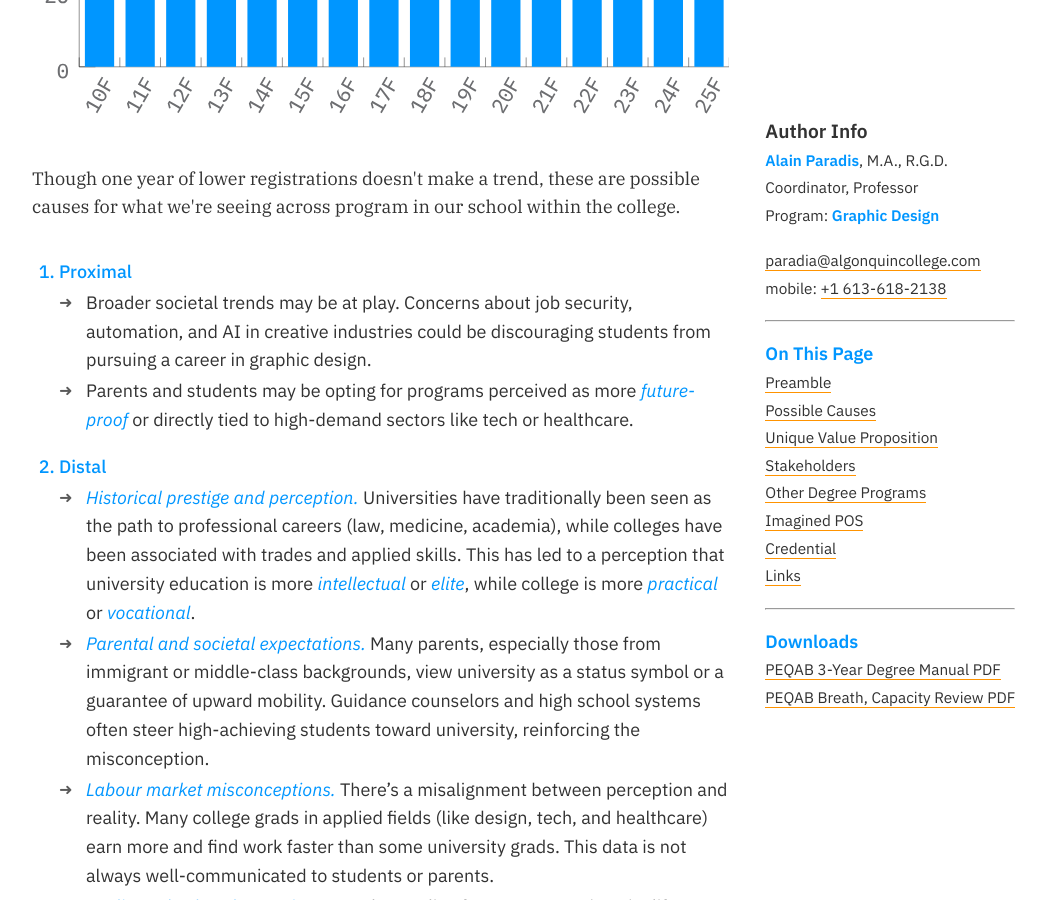
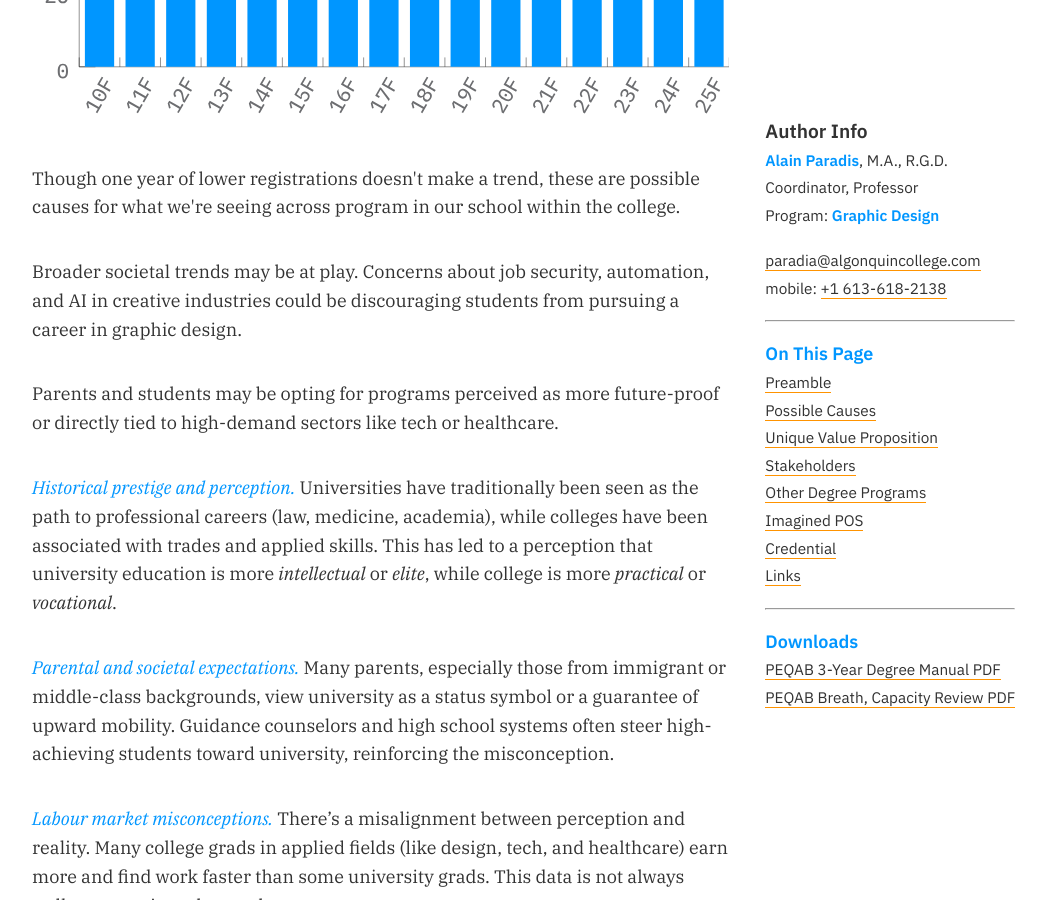
Before and after one commit to AlainParadis/program-transformation, a Jekyll site: the page built from index.md, in a window 1280 px wide and 900 px high, scrolled down 2070 px. Shown: the whole window, without its empty margins (76-1122 px from the left). Built offline with Jekyll 4.4.1, drawn with Linux system fonts in a browser that asks for light colours.

Commit message:
Refactor causes.html content to paragraphs
Convert the previous ordered-list + nested UL structure into standalone paragraphs for improved readability and layout. Adjust whitespace and placement of the SVG include tag, and make minor emphasis/markup tweaks (consistent inline tags). These changes simplify the DOM structure and make the content easier to style and maintain.

```diff
--- a/_includes/causes.html
+++ b/_includes/causes.html
@@ -2,7 +2,7 @@
 	<a name="causes">Low Enrollment: Possible Causes</a>
 </h4>
 <p>
-Below is a graph showing level 1 student enrolments in the Graphic Design program since 2010. As we can see, there have been dips in registrations in the past.
+	Below is a graph showing level 1 student enrolments in the Graphic Design program since 2010. As we can see, there have been dips in registrations in the past.
 </p>
 {% include svg/student-registration-numbers.svg %}
 <!--
@@ -24,20 +24,23 @@ Below is a graph showing level 1 student enrolments in the Graphic Design progra
 25F,54
  -->
 <p>
-Though one year of lower registrations doesn't make a trend, these are possible causes for what we're seeing across program in our school within the college.
+	Though one year of lower registrations doesn't make a trend, these are possible causes for what we're seeing across program in our school within the college.
 </p>
-
-<ol>
-	<li>Proximal</li>
-	<ul>
-		<li>Broader societal trends may be at play. Concerns about job security, automation, and AI in creative industries could be discouraging students from pursuing a career in graphic design.</li>
-		<li>Parents and students may be opting for programs perceived as more <em>future-proof</em> or directly tied to high-demand sectors like tech or healthcare.</li>
-	</ul>
-	<li>Distal</li>
-	<ul>
-		<li><em>Historical prestige and perception.</em> Universities have traditionally been seen as the path to professional careers (law, medicine, academia), while colleges have been associated with trades and applied skills. This has led to a perception that university education is more <em>intellectual</em> or <em>elite</em>, while college is more <em>practical</em> or <em>vocational</em>.</li>
-		<li><em>Parental and societal expectations.</em> Many parents, especially those from immigrant or middle-class backgrounds, view university as a status symbol or a guarantee of upward mobility. Guidance counselors and high school systems often steer high-achieving students toward university, reinforcing the misconception.</li>
-		<li><em>Labour market misconceptions.</em> There’s a misalignment between perception and reality. Many college grads in applied fields (like design, tech, and healthcare) earn more and find work faster than some university grads. This data is not always well-communicated to students or parents.</li>
-		<li><em>Media and cultural narratives.</em> Popular media often portrays university life as the <em>default</em> post-secondary experience. College programs, especially in the arts, are underrepresented or stereotyped.</li>
-	</ul>
-</ol>
+<p>
+	Broader societal trends may be at play. Concerns about job security, automation, and AI in creative industries could be discouraging students from pursuing a career in graphic design.
+</p>
+<p>
+	Parents and students may be opting for programs perceived as more future-proof or directly tied to high-demand sectors like tech or healthcare.
+</p>
+<p>
+	<em>Historical prestige and perception.</em> Universities have traditionally been seen as the path to professional careers (law, medicine, academia), while colleges have been associated with trades and applied skills. This has led to a perception that university education is more <i>intellectual</i> or <i>elite</i>, while college is more <i>practical</i> or <i>vocational</i>.
+</p>
+<p>
+	<em>Parental and societal expectations.</em> Many parents, especially those from immigrant or middle-class backgrounds, view university as a status symbol or a guarantee of upward mobility. Guidance counselors and high school systems often steer high-achieving students toward university, reinforcing the misconception.
+</p>
+<p>
+	<em>Labour market misconceptions.</em> There’s a misalignment between perception and reality. Many college grads in applied fields (like design, tech, and healthcare) earn more and find work faster than some university grads. This data is not always well-communicated to students or parents.
+</p>
+<p>
+	<em>Media and cultural narratives.</em> Popular media often portrays university life as the <i>default</i> post-secondary experience. College programs, especially in the arts, are underrepresented or stereotyped.
+</p>
```
